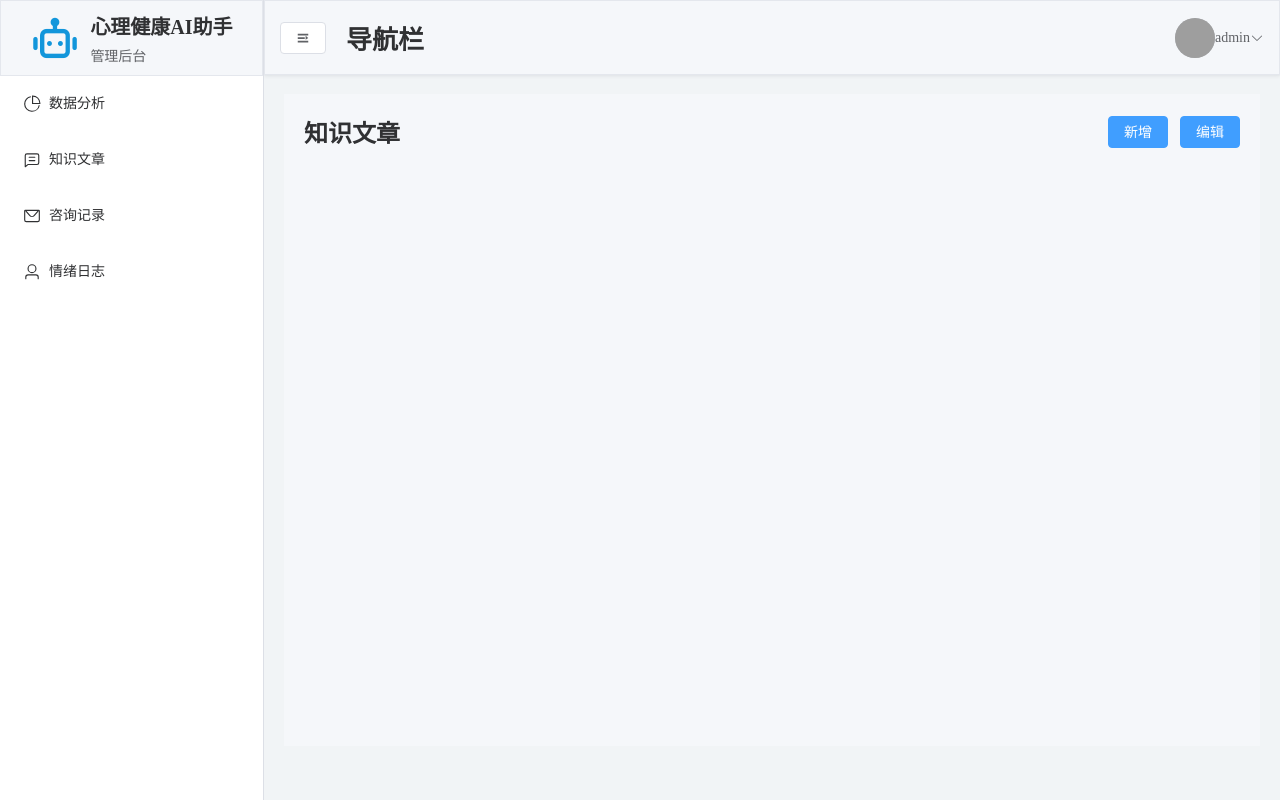
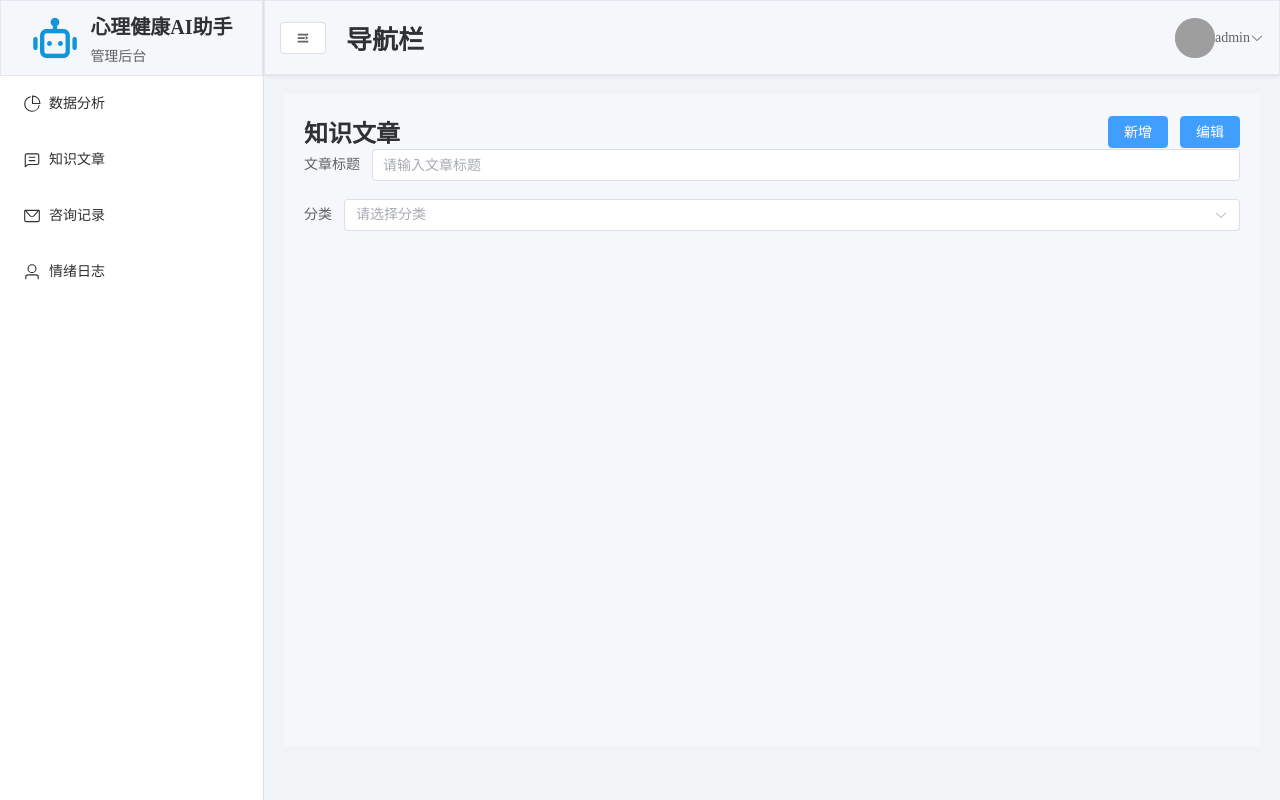
Before and after one commit to ycq822/trae-AI-code, a Vue app in the folder AI_vue/: page /back/knowledge in a window 1280 px wide. Built offline with nearby package versions, Linux system fonts and the light colour scheme; grey boxes are pictures that could not be loaded.

Commit message:
tableSearch

```diff
--- /dev/null
+++ b/AI_vue/src/components/TableSearch.vue
@@ -0,0 +1,26 @@
+<template>
+    <el-form>
+        <template v-for="item in formItems" :key="item.prop">
+            <!-- 数据联动保证prop与数据prop绑定一致 -->
+            <el-form-item :label="item.label" prop="item.prop">
+                <component :is="isComp(item.comp)" :placeholder="item.placeholder"></component>
+            </el-form-item>
+        </template>
+    </el-form>
+</template>
+
+<script setup>
+const props=defineProps({
+    formItems:{
+        type:Array,
+        default:()=>[]
+    }
+})
+//枚举，渲染输入框
+const isComp=(comp)=>{
+    return {
+        input:'el-input',
+        select:'el-select'
+    }[comp]
+}
+</script>
--- a/AI_vue/src/views/knowledge.vue
+++ b/AI_vue/src/views/knowledge.vue
@@ -7,9 +7,34 @@
                 <el-button type="primary">编辑</el-button>
             </template>
         </PageHead>
+        <TableSearch :formItems="formItems" @search="handleSearch"/>
     </div>
 </template>
 
 <script setup>
 import PageHead from '@/components/PageHead.vue'
+import TableSearch from '@/components/TableSearch.vue'
+const formItems=[
+    {
+        comp:'input',
+        prop:'title',
+        label:'文章标题',
+        placeholder:'请输入文章标题',
+    },
+    {
+        comp:'select',
+        prop:'categoryId',
+        label:'分类',
+        placeholder:'请选择分类',
+        options:[
+            {label:'心理健康基础',value:'1'},
+            {label:'情绪管理',value:'2'},
+
+        ]
+    }
+]
+// v-on_@执行回调函数，接收搜索参数，提供封装信息
+const handleSearch=()=>{
+
+}
 </script>
```
